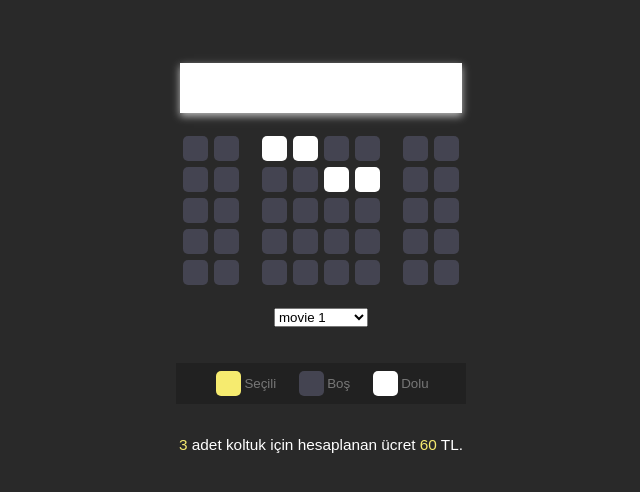
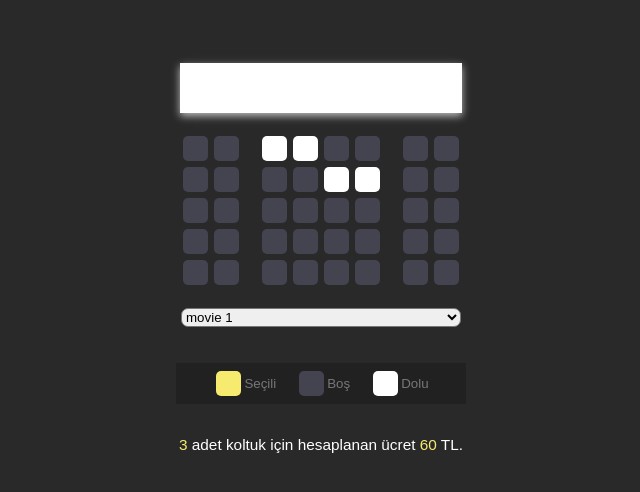
Before and after one commit to hakanyargici/Udemy-Javascript-Egitimi, a plain HTML site: page Sinema Bilet Rezervasyonu/index.html in a window 1280 px wide. Shown: the part 144-636 px from the top of the page, without its empty margins (319-959 px from the left). Drawn offline with Linux system fonts and the light colour scheme.

Commit message:
css için movie-select class'ı eklendi.

```diff
--- a/Sinema Bilet Rezervasyonu/index.html
+++ b/Sinema Bilet Rezervasyonu/index.html
@@ -64,7 +64,7 @@
     </div>
 
     <div class="movie-list">
-        <select id="movie">
+        <select id="movie" class="movie-select">
             <option disabled>Film Seçiniz</option>
             <option value="20">movie 1</option>
             <option value="22">movie 2</option>
```
